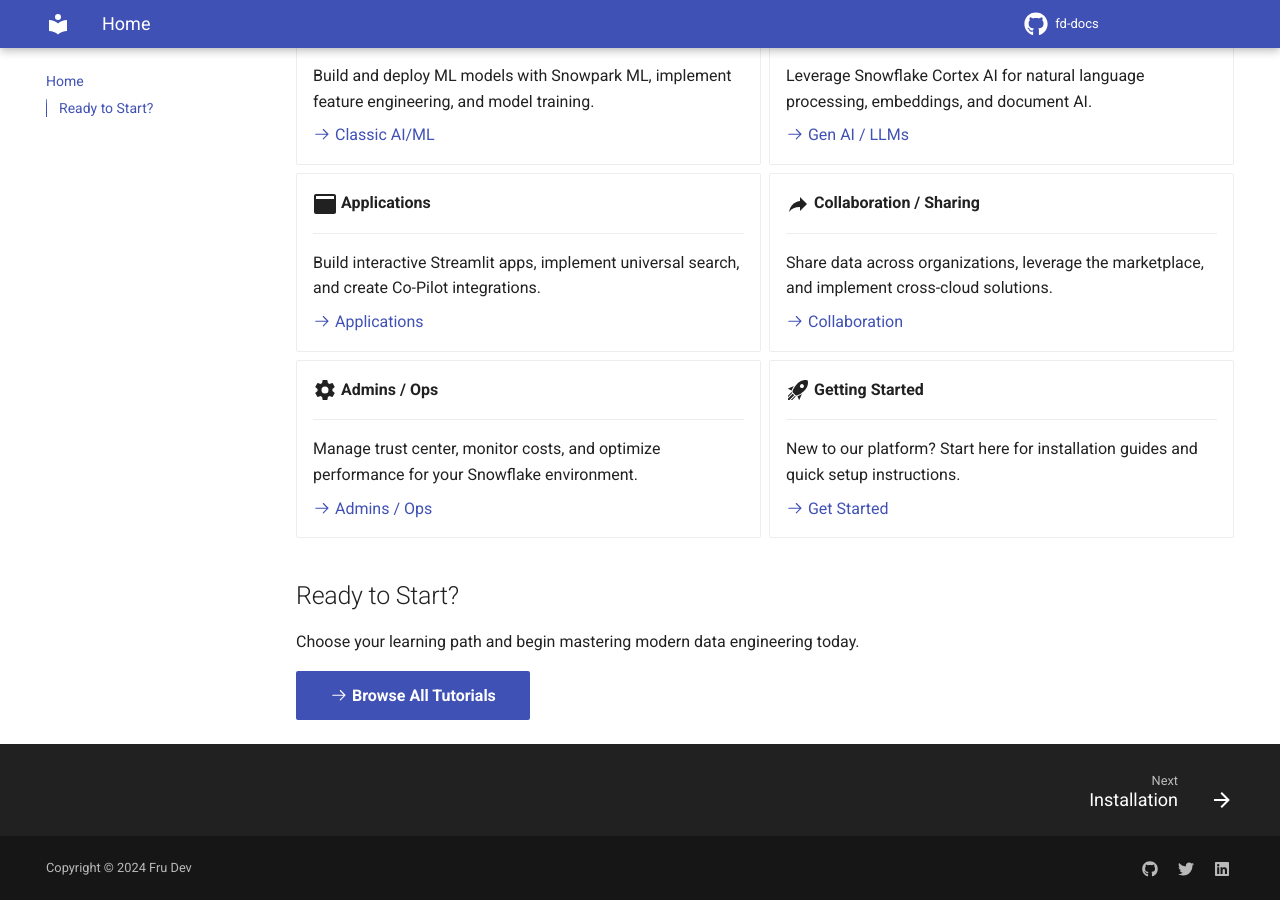
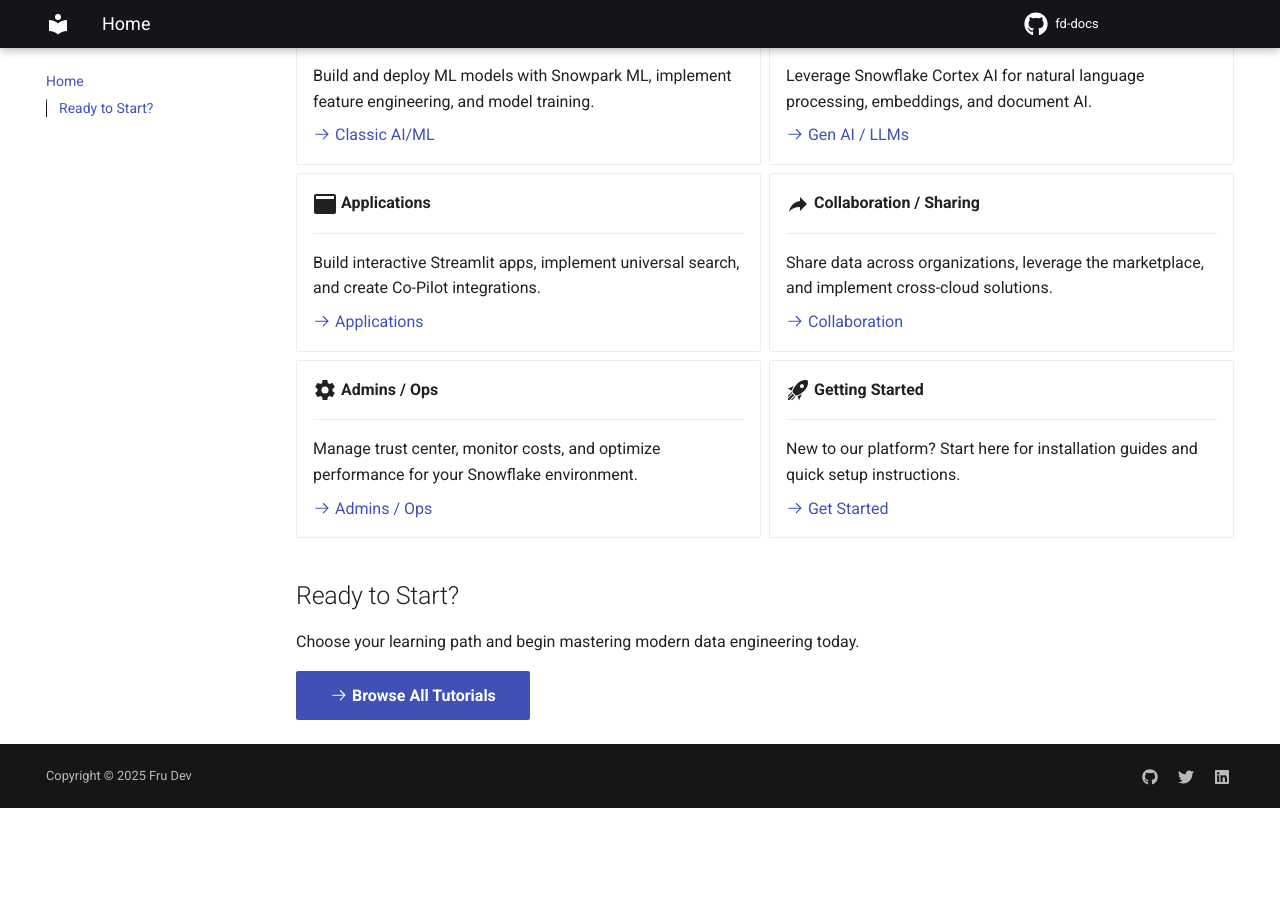
Before and after one commit to frulouis/fd-docs, an MkDocs documentation site: the page built from docs/index.md, in a window 1280 px wide and 900 px high, scrolled down 548 px. Built offline with MkDocs 1.6.1 and Material for MkDocs 9.7.7, drawn with Linux system fonts in a browser that asks for light colours; comment, search, counter and statistics services are not loaded; after the commit the page ends 1356 px from its top, so only the background shows below that.

Commit message:
Remove footer navigation and update copyright to 2025
- Disabled navigation.footer feature to remove 'Next' footer navigation
- Updated copyright year from 2024 to 2025
- Cleaner footer with just copyright and social links

```diff
--- a/mkdocs.yml
+++ b/mkdocs.yml
@@ -23,7 +23,6 @@ theme:
     - content.tooltips
     - header.autohide
     - navigation.expand
-    - navigation.footer
     - navigation.indexes
     - navigation.instant
     - navigation.instant.prefetch
@@ -42,7 +41,7 @@ theme:
     # Light mode
     - media: "(prefers-color-scheme: light)"
       scheme: default
-      primary: indigo
+      primary: black
       accent: black
       toggle:
         icon: material/brightness-7
@@ -50,7 +49,7 @@ theme:
     # Dark mode
     - media: "(prefers-color-scheme: dark)"
       scheme: slate
-      primary: indigo
+      primary: black
       accent: black
       toggle:
         icon: material/brightness-4
@@ -173,4 +172,4 @@ extra:
   generator: false
 
 # Copyright
-copyright: Copyright &copy; 2024 Fru Dev
+copyright: Copyright &copy; 2025 Fru Dev
```
